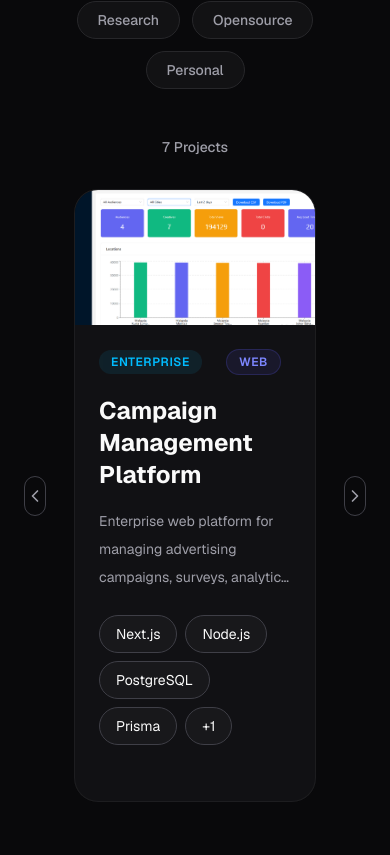
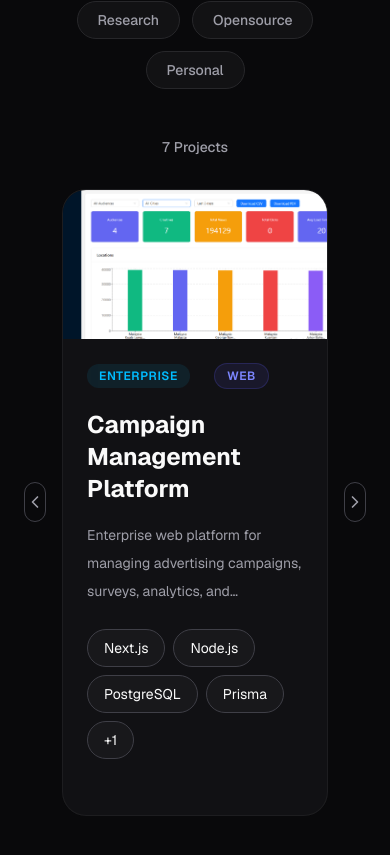
Before and after one commit to devsiddhartha31/devsiddhartha31.github.io, a Next.js app: page / in a window 390 px wide. Shown: the part 3164-4019 px from the top of the page. Built offline with nearby package versions, Linux system fonts and the light colour scheme.

Commit message:
style(projects): optimize project carousel spacing for mobile

```diff
--- a/components/projects/ProjectCarousel.tsx
+++ b/components/projects/ProjectCarousel.tsx
@@ -71,8 +71,8 @@ export default function ProjectCarousel({
                 key={project.id}
                 className={
                   projects.length === 1
-                    ? "mx-auto max-w-md flex-[0_0_100%] px-3"
-                    : "min-w-0 flex-[0_0_100%] px-3 md:flex-[0_0_50%] xl:flex-[0_0_33.333%]"
+                    ? "mx-auto max-w-md flex-[0_0_100%] md:px-3"
+                    : "min-w-0 flex-[0_0_100%] md:px-3 md:flex-[0_0_50%] xl:flex-[0_0_33.333%]"
                 }
               >
                 <ProjectCard
```
